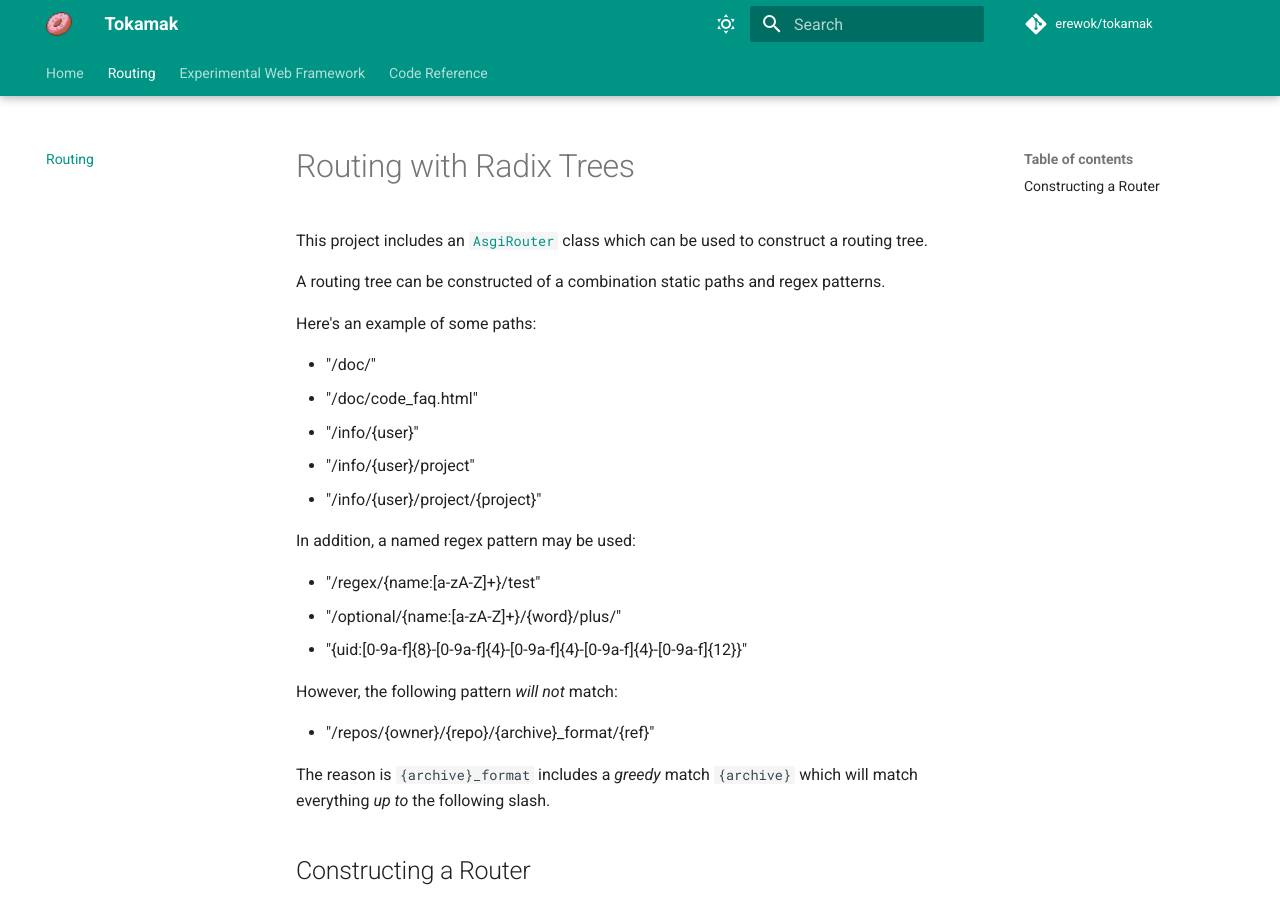
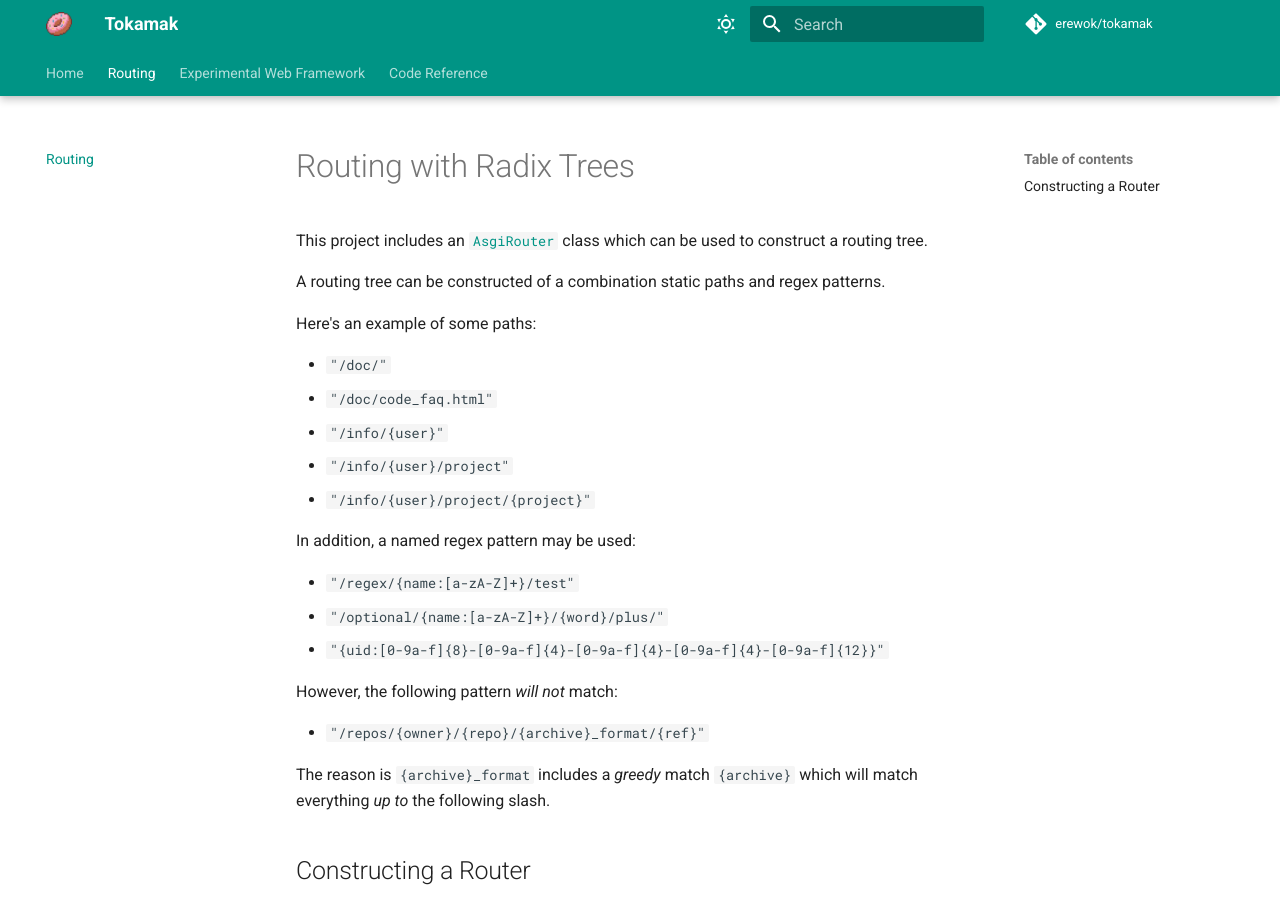
Before and after one commit to erewok/tokamak, an MkDocs documentation site: the page built from docs/routing.md, in a window 1280 px wide and 900 px high. Built offline with MkDocs 1.6.1 and Material for MkDocs 9.7.7, drawn with Linux system fonts in a browser that asks for light colours; comment, search, counter and statistics services are not loaded.

```diff
--- a/docs/routing.md
+++ b/docs/routing.md
@@ -6,21 +6,21 @@ A routing tree can be constructed of a combination static paths and regex patter
 
 Here's an example of some paths:
 
-- "/doc/"
-- "/doc/code_faq.html"
-- "/info/{user}"
-- "/info/{user}/project"
-- "/info/{user}/project/{project}"
+- `"/doc/"`
+- `"/doc/code_faq.html"`
+- `"/info/{user}"`
+- `"/info/{user}/project"`
+- `"/info/{user}/project/{project}"`
 
 In addition, a named regex pattern may be used:
 
-- "/regex/{name:[a-zA-Z]+}/test"
-- "/optional/{name:[a-zA-Z]+}/{word}/plus/"
-- "{uid:[0-9a-f]{8}-[0-9a-f]{4}-[0-9a-f]{4}-[0-9a-f]{4}-[0-9a-f]{12}}"
+- `"/regex/{name:[a-zA-Z]+}/test"`
+- `"/optional/{name:[a-zA-Z]+}/{word}/plus/"`
+- `"{uid:[0-9a-f]{8}-[0-9a-f]{4}-[0-9a-f]{4}-[0-9a-f]{4}-[0-9a-f]{12}}"`
 
 However, the following pattern _will not_ match:
 
-- "/repos/{owner}/{repo}/{archive}_format/{ref}"
+- `"/repos/{owner}/{repo}/{archive}_format/{ref}"`
 
 The reason is `{archive}_format` includes a _greedy_ match `{archive}` which will match everything _up to_ the following slash.
 
--- a/mkdocs.yml
+++ b/mkdocs.yml
@@ -60,7 +60,6 @@ plugins:
     - docs/gen_ref_nav.py
 - literate-nav:
     nav_file: nav.md
-- coverage
 - section-index
 - mkdocstrings:
     handlers:
```
